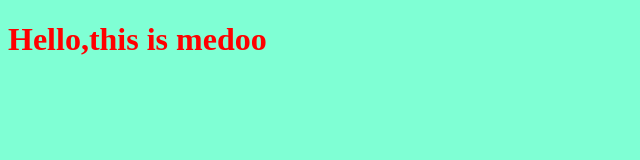
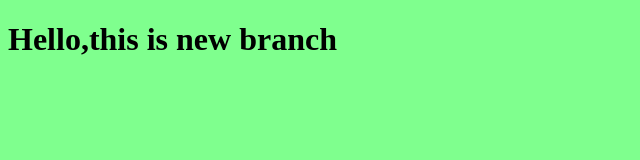
Before and after one commit to Medo-ustes/myproject, a plain HTML site: page index.html in a window 1280 px wide. Shown: the whole page, without its empty margins (0-640 px from the left). Drawn offline with Linux system fonts and the light colour scheme.

Commit message:
Changed the index and style to the title

```diff
--- a/index.html
+++ b/index.html
@@ -7,7 +7,7 @@
     <link rel="stylesheet" href="style.css">
 </head>
 <body>
-    <h1>Hello,this is medoo</h1>
+    <h1>Hello,this is new branch</h1>
     <script src="app.js"></script>
 </body>
 </html>
--- a/style.css
+++ b/style.css
@@ -1,6 +1,6 @@
 h1{
-    color: red;
+    color: black;
 }
 body{
-    background-color: aquamarine;
+    background-color: rgb(127, 255, 142);
 }
```
